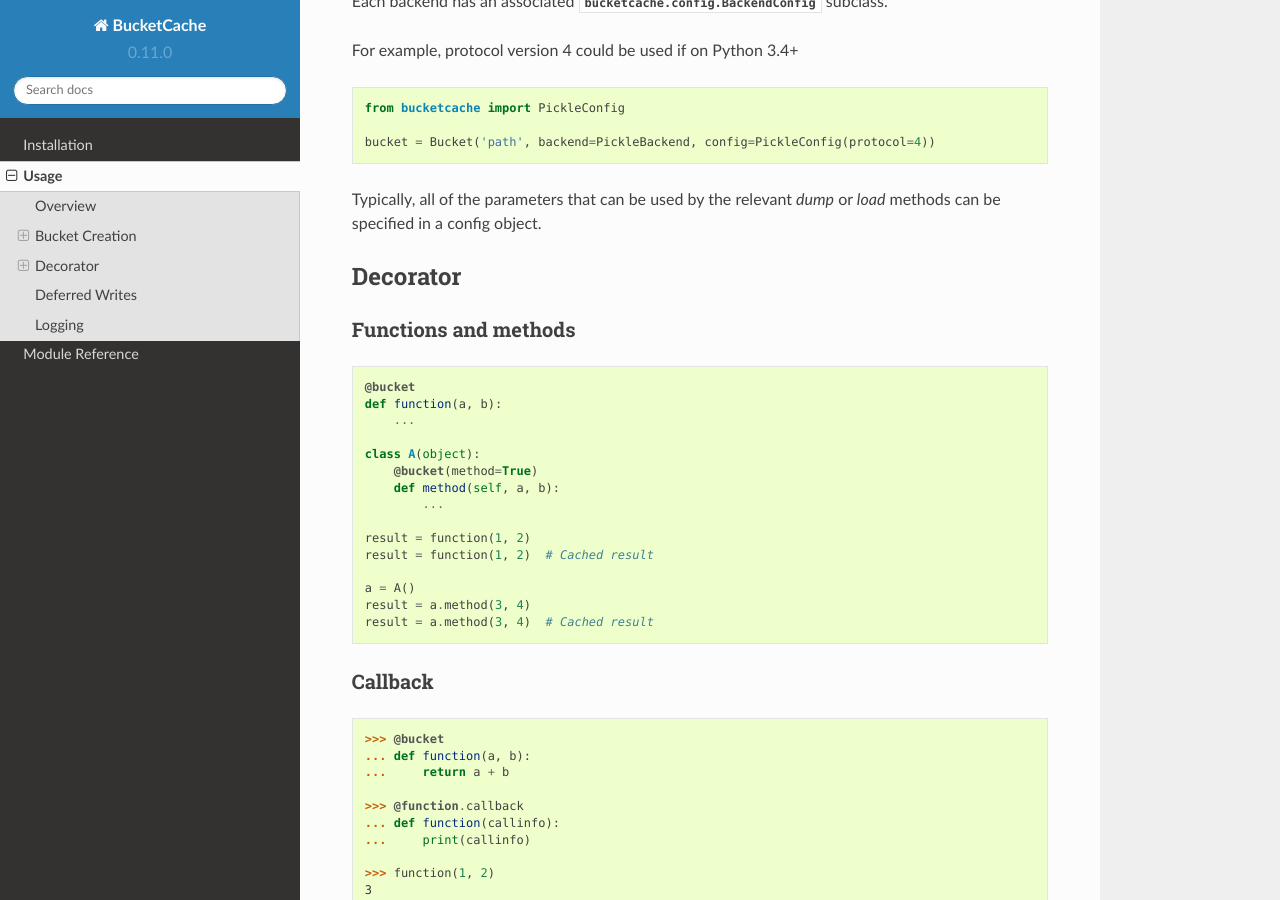
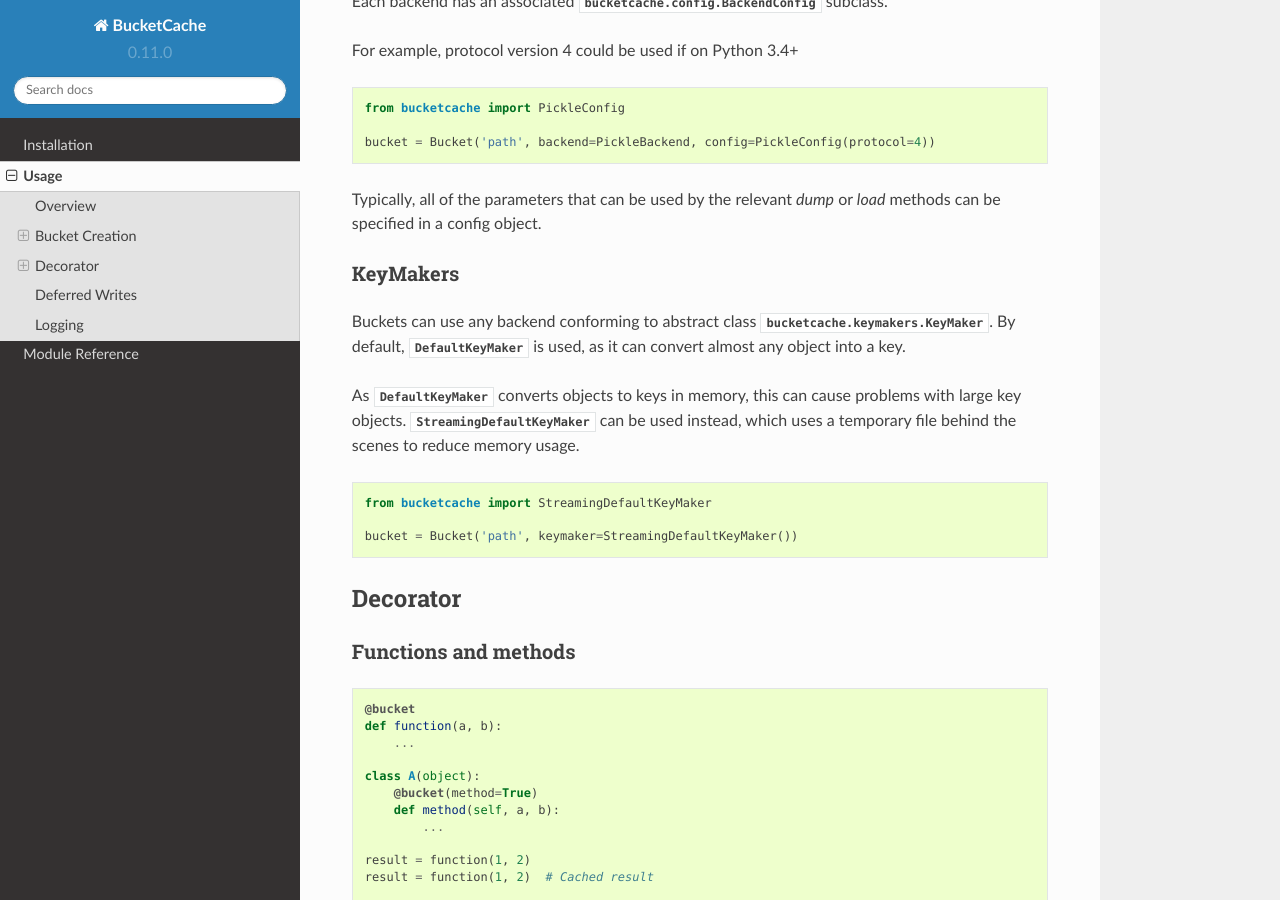
Before and after one commit to RazerM/bucketcache, a Sphinx documentation site: the page built from doc/usage.rst, in a window 1280 px wide and 900 px high, scrolled down 1873 px. Built offline with Sphinx 7.4.7 and the Read the Docs theme 2.0.0, drawn with Linux system fonts in a browser that asks for light colours.

Commit message:
StreamingDefaultKeyMaker documentation

```diff
--- a/doc/modules/keymakers.rst
+++ b/doc/modules/keymakers.rst
@@ -12,6 +12,10 @@ bucketcache.keymakers
       :show-inheritance:
       :members:
 
+   .. autoclass:: bucketcache.keymakers.StreamingDefaultKeyMaker
+   	:show-inheritance:
+   	:members:
+
    .. autoclass:: bucketcache.keymakers._AnyObjectJSONEncoder
    	:show-inheritance:
    	:members:
--- a/doc/usage.rst
+++ b/doc/usage.rst
@@ -100,6 +100,19 @@ For example, protocol version 4 could be used if on Python 3.4+
     bucket = Bucket('path', backend=PickleBackend, config=PickleConfig(protocol=4))
 
 Typically, all of the parameters that can be used by the relevant `dump` or `load` methods can be specified in a config object.
+
+KeyMakers
+^^^^^^^^^
+
+Buckets can use any backend conforming to abstract class :py:class:`bucketcache.keymakers.KeyMaker`. By default, :py:class:`~bucketcache.keymakers.DefaultKeyMaker` is used, as it can convert almost any object into a key.
+
+As :py:class:`~bucketcache.keymakers.DefaultKeyMaker` converts objects to keys in memory, this can cause problems with large key objects. :py:class:`~bucketcache.keymakers.StreamingDefaultKeyMaker` can be used instead, which uses a temporary file behind the scenes to reduce memory usage.
+
+.. code-block:: python
+
+    from bucketcache import StreamingDefaultKeyMaker
+
+    bucket = Bucket('path', keymaker=StreamingDefaultKeyMaker())
 
 Decorator
 ---------
```
